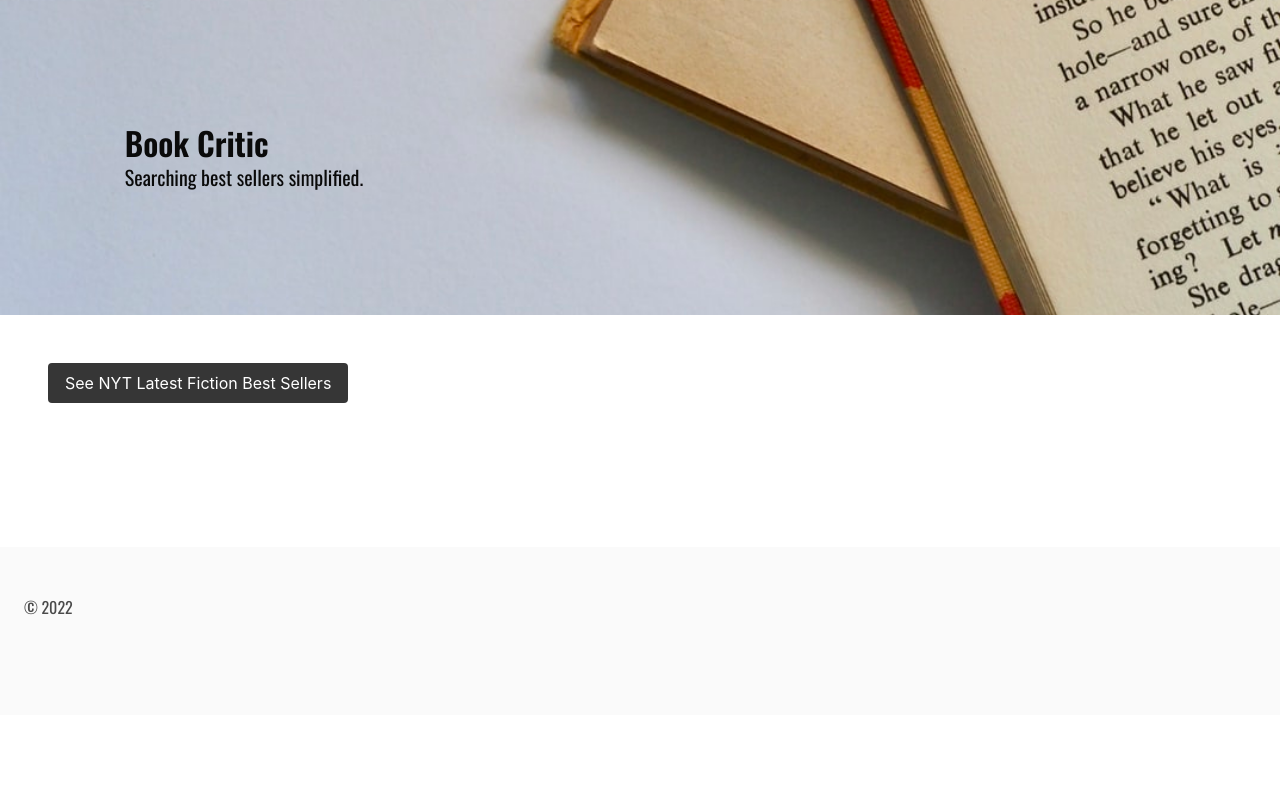
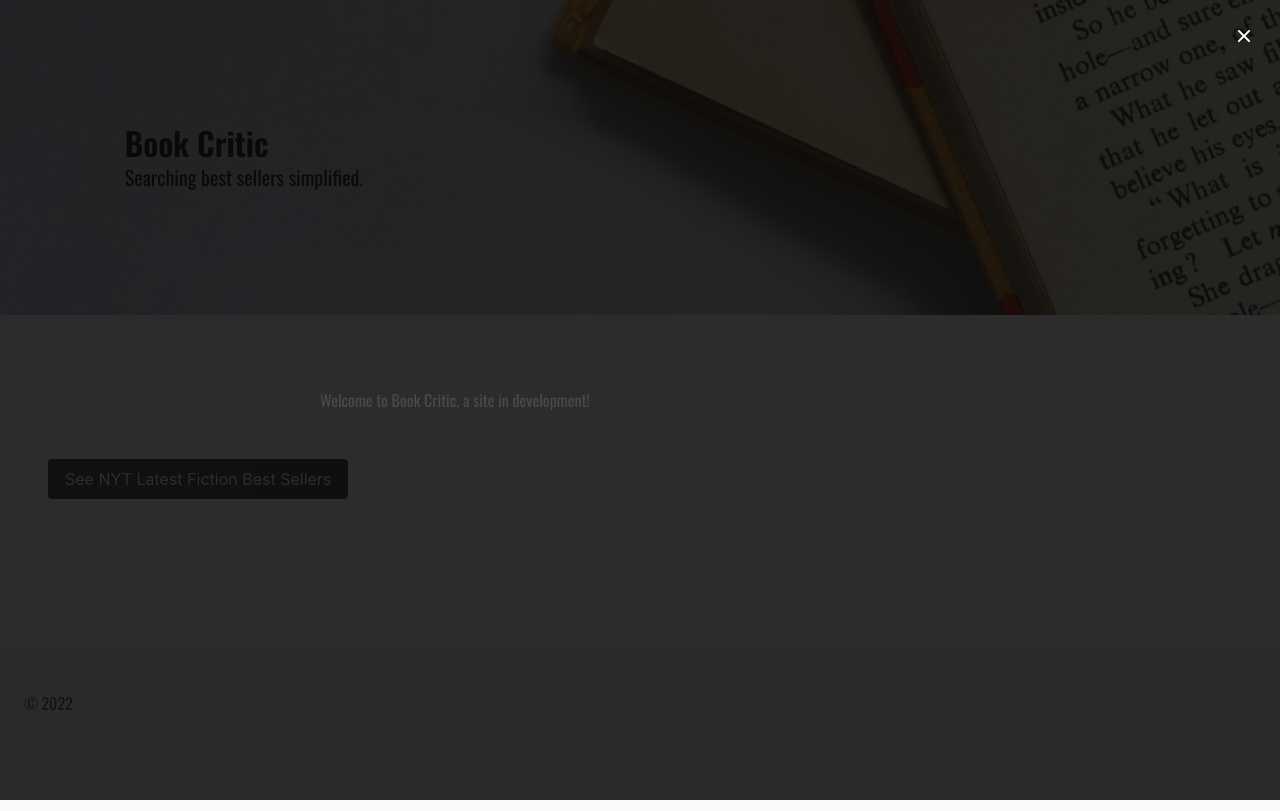
Before and after one commit to sper0054/Book-Critic, a plain HTML site: page index.html in a window 1280 px wide. Drawn offline with nearby package versions, Linux system fonts and the light colour scheme.

Commit message:
modal on load

```diff
--- a/index.html
+++ b/index.html
@@ -26,6 +26,15 @@
         </div>
     </section>
 
+<!-- Modal -->
+<section class="section">
+    <div class="modal is-active">
+        <div class="modal-background"></div>
+        <div class="modal-content">Welcome to Book Critic, a site in development!</div>
+        <button class="modal-close is-large" aria-label="close"></button>
+    </div>
+</section>
+
 <!-- Search Section-->
     <section class="section is-fullhd">
         <button type="submit" class ="button is-dark is-half search" id="bestsellerbtn">See NYT Latest Fiction Best Sellers</button>
```
